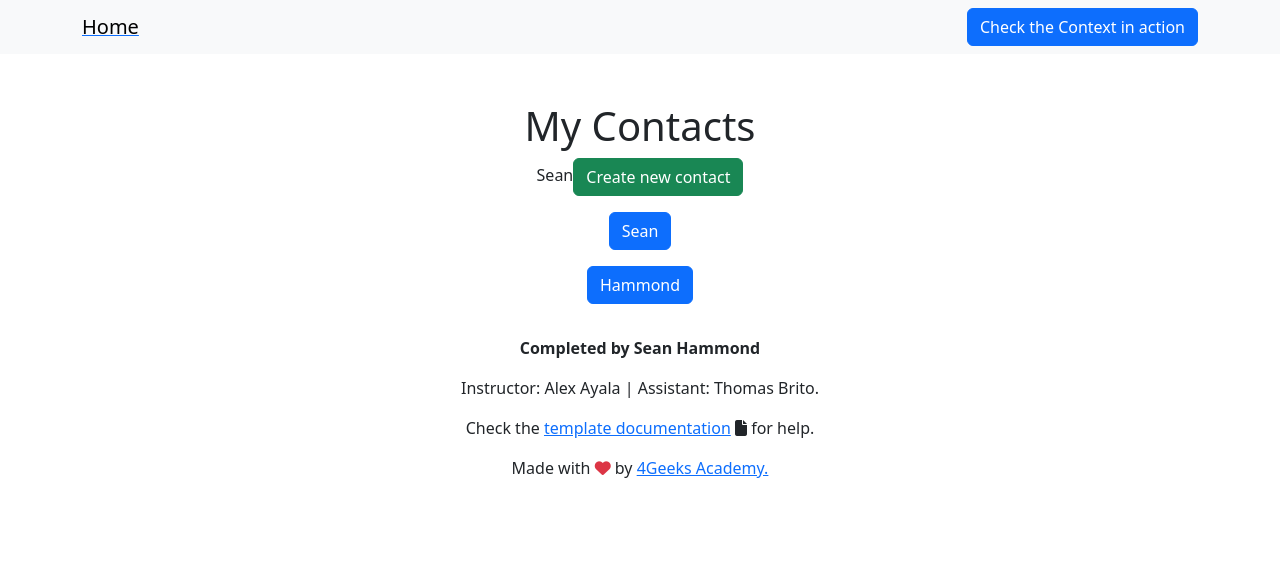
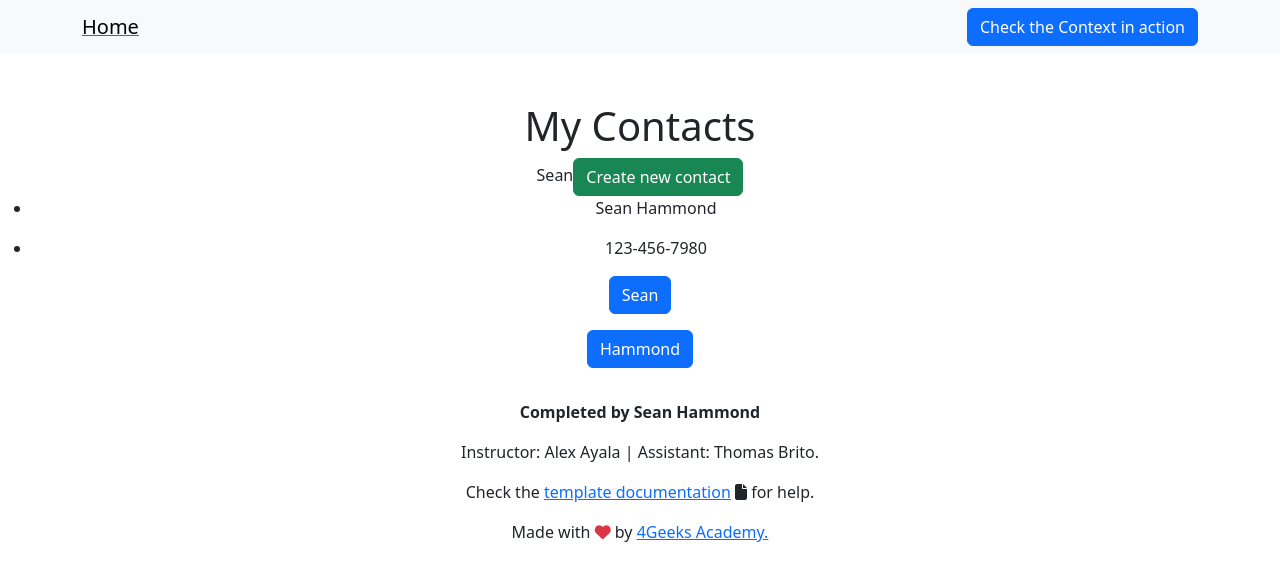
Before and after one commit to 4GeeksAcademy/sean-hammond-contact-list, a React (Vite) app: page / in a window 1280 px wide. Shown: the top 580 px of the page. Built offline with nearby package versions, Linux system fonts and the light colour scheme; no server answers.

Commit message:
began mapping list of contacts in html list

```diff
--- a/src/pages/Home.jsx
+++ b/src/pages/Home.jsx
@@ -8,6 +8,15 @@ import { useState, useEffect } from "react";
 export const Home = () => {
   const { store, dispatch } = useGlobalReducer();
   const [user, setUser] = useState("Sean");
+  const [contactList, setContactList] = useState([
+    {
+      name: "Sean Hammond",
+      phone: "123-456-7980",
+      email: "e@mail.com",
+      address: "1600 Penn Road",
+      id: 1,
+    },
+  ]);
 
   const createAgenda = () => {
     let options = {
@@ -27,12 +36,10 @@ export const Home = () => {
   };
 
   const getContacts = () => {
-    fetch(baseURL + "/agendas/sean-hammond/contacts")
-      .then((resp) => {
-        return resp.json();
-      })
+    fetch(store.baseURL + "/agendas/sean-hammond/contacts")
+      .then((resp) => resp.json())
       .then((data) => {
-        console.log("Get all contacts - data:", data.contacts);
+        setContactList(data.contacts);
       });
   };
 
@@ -52,6 +59,7 @@ export const Home = () => {
   useEffect(
     () => {
       createAgenda();
+      getContacts();
     },
     [] // the sq.brackets make useEffect is triggered every time page loads
   );
@@ -63,6 +71,16 @@ export const Home = () => {
       <button className="btn btn-success text-white">
         <Link to="/createcontact">Create new contact</Link>
       </button>
+
+      <ul>
+        {contactList.map((contactData) => {
+          return <li key={contactData.id}>{contactData.name}</li>;
+        })}
+      </ul>
+
+      <ul>
+        <li>{contactList[0].phone}</li>
+      </ul>
 
       <div className="m-3">
         <button
```
